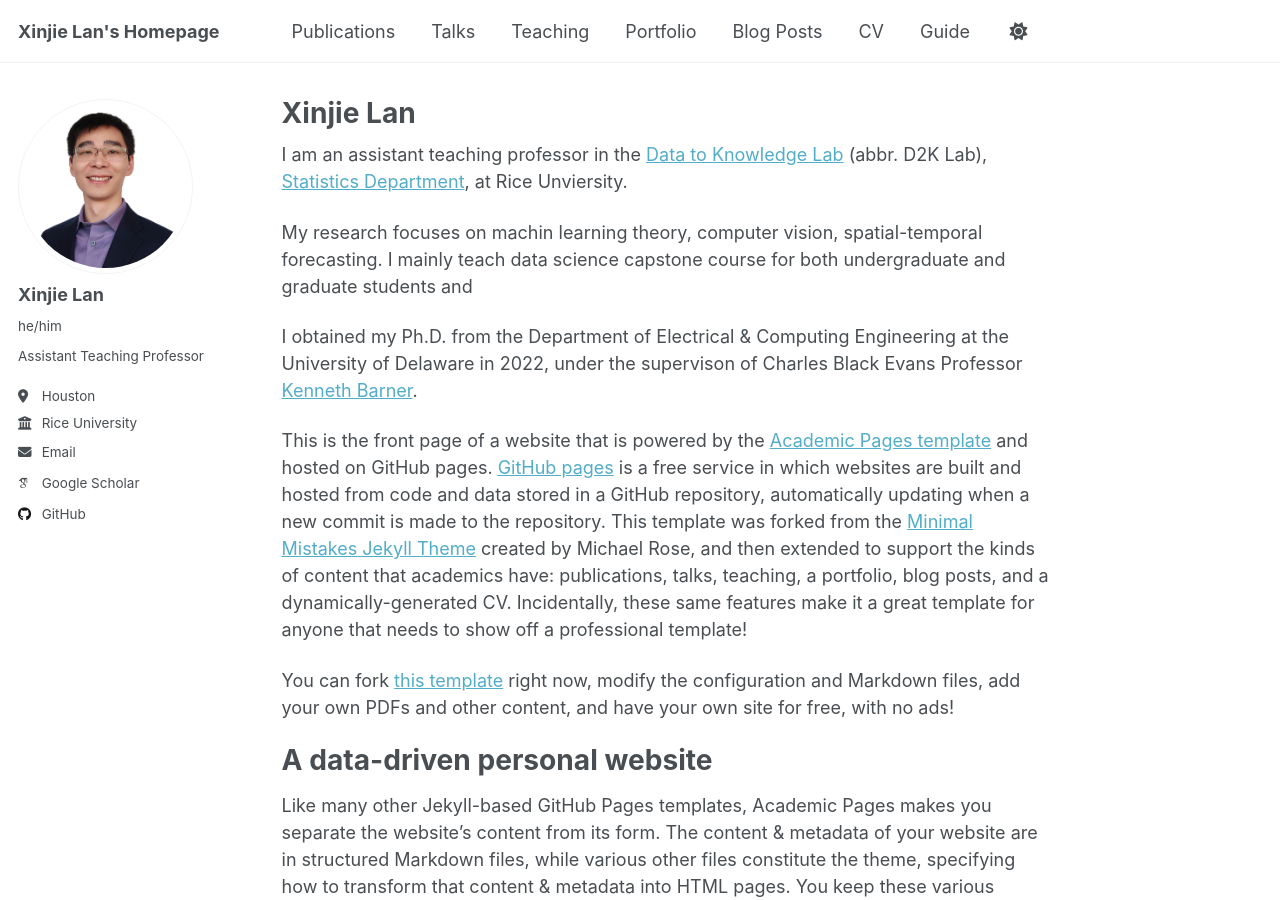
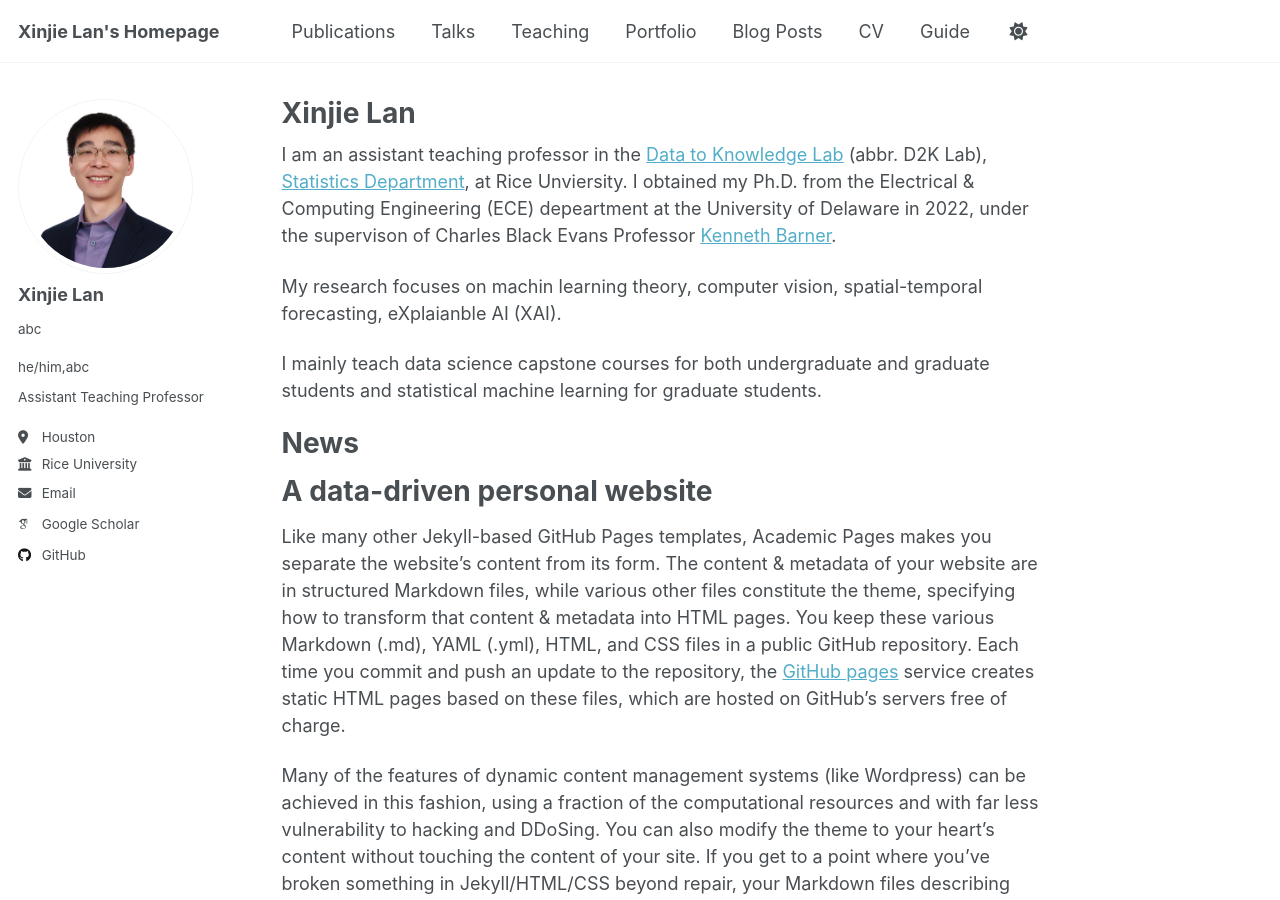
Before and after one commit to xinjie-ethan-lan/xinjie-ethan-lan.github.io, a Jekyll site: the page built from _pages/about.md, in a window 1280 px wide and 900 px high. Built offline with Jekyll 4.4.1, drawn with Linux system fonts in a browser that asks for light colours; some web fonts are replaced; a script that is not in the unit is left out.

Commit message:
Update profile

```diff
--- a/_config.yml
+++ b/_config.yml
@@ -24,7 +24,8 @@ author:
   # Biographic information
   avatar           : "XinjieLan.png"
   name             : "Xinjie Lan"
-  pronouns         : "he/him"
+  pronouns         : "he/him,abc"
+  chinesename      : "abc"
   bio              : "Assistant Teaching Professor"
   location         : "Houston"
   employer         : "Rice University"
@@ -219,9 +220,9 @@ collections:
   teaching:
     output: true
     permalink: /:collection/:path/
-  publications:
-    output: true
-    permalink: /:collection/:path/
+  #publications:
+  #  output: true
+  #  permalink: /:collection/:path/
   portfolio:
     output: true
     permalink: /:collection/:path/
--- a/_includes/author-profile.html
+++ b/_includes/author-profile.html
@@ -16,6 +16,7 @@
 
   <div class="author__content">
     <h3 class="author__name">{{ author.name }}</h3>
+    {% if author.chinesename %}<p class="author__chinesesename">{{ author.chinesename }}</p>{% endif %}
     {% if author.pronouns %}<p class="author__pronouns">{{ author.pronouns }}</p>{% endif %}
     {% if author.bio %}<p class="author__bio">{{ author.bio }}</p>{% endif %}
   </div>
--- a/_pages/about.md
+++ b/_pages/about.md
@@ -7,17 +7,15 @@ redirect_from:
   - /about.html
 ---
 
-I am an assistant teaching professor in the [Data to Knowledge Lab](https://d2k.rice.edu/about) (abbr. D2K Lab), [Statistics Department](https://statistics.rice.edu/about), at Rice Unviersity.
+I am an assistant teaching professor in the [Data to Knowledge Lab](https://d2k.rice.edu/about) (abbr. D2K Lab), [Statistics Department](https://statistics.rice.edu/about), at Rice Unviersity. I obtained my Ph.D. from the Electrical & Computing Engineering (ECE) depeartment at the University of Delaware in 2022, under the supervison of Charles Black Evans Professor [Kenneth Barner](https://www.ece.udel.edu/people/faculty/barner/).
 
-My research focuses on machin learning theory, computer vision, spatial-temporal forecasting.
-I mainly teach data science capstone course for both undergraduate and graduate students and
+My research focuses on machin learning theory, computer vision, spatial-temporal forecasting, eXplaianble AI (XAI).
 
-I obtained my Ph.D. from the Department of Electrical & Computing Engineering at the University of Delaware in 2022, under the supervison of Charles Black Evans Professor [Kenneth Barner](https://www.ece.udel.edu/people/faculty/barner/).
+I mainly teach data science capstone courses for both undergraduate and graduate students and statistical machine learning for graduate students.
 
+News
+=====
 
-This is the front page of a website that is powered by the [Academic Pages template](https://github.com/academicpages/academicpages.github.io) and hosted on GitHub pages. [GitHub pages](https://pages.github.com) is a free service in which websites are built and hosted from code and data stored in a GitHub repository, automatically updating when a new commit is made to the repository. This template was forked from the [Minimal Mistakes Jekyll Theme](https://mmistakes.github.io/minimal-mistakes/) created by Michael Rose, and then extended to support the kinds of content that academics have: publications, talks, teaching, a portfolio, blog posts, and a dynamically-generated CV. Incidentally, these same features make it a great template for anyone that needs to show off a professional template!
-
- You can fork [this template](https://github.com/academicpages/academicpages.github.io) right now, modify the configuration and Markdown files, add your own PDFs and other content, and have your own site for free, with no ads!
 
 A data-driven personal website
 ======
```
Also changed, not shown: 1 other file.
